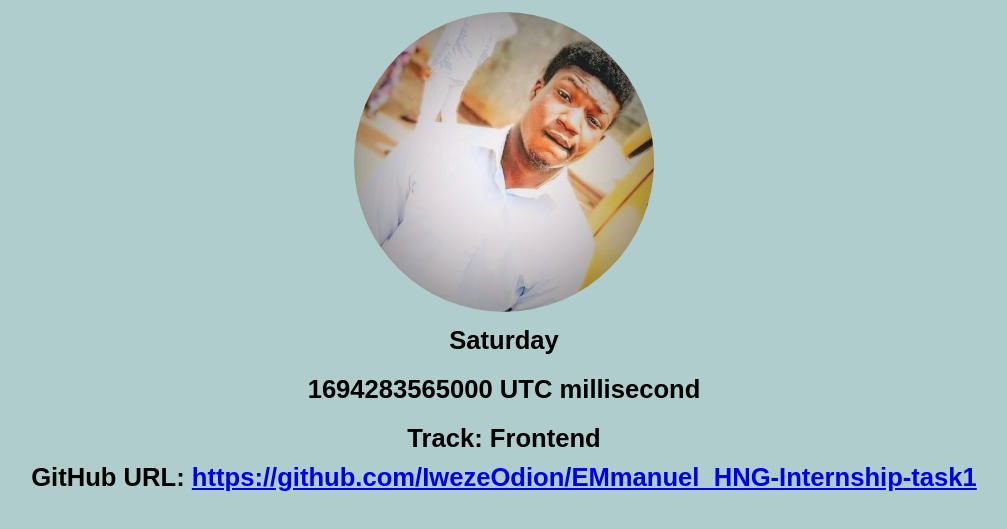
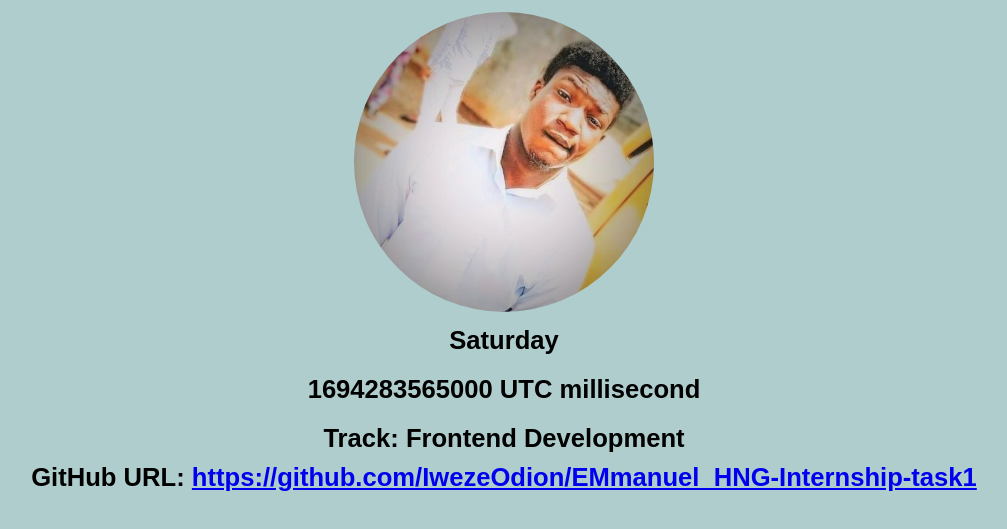
Before and after one commit to IwezeOdion/EMmanuel_HNG-Internship-task1, a plain HTML site: page index.html in a window 1280 px wide. Shown: the part 113-642 px from the top of the page, without its empty margins (136-1143 px from the left). Drawn offline with Linux system fonts and the light colour scheme.

Commit message:
HNGx-Task1

```diff
--- a/index.html
+++ b/index.html
@@ -15,7 +15,7 @@
 
     <div data-testid="currentDayOfTheWeek"></div>
     <div data-testid="currentUTCTime"></div>
-    <div data-testid="myTrack">Track: Frontend</div>
+    <div data-testid="myTrack">Track: Frontend Development</div>
     <span>GitHub URL: </span>
     <a data-testid="githubURL" href="https://github.com/IwezeOdion/EMmanuel_HNG-Internship-task1">https://github.com/IwezeOdion/EMmanuel_HNG-Internship-task1</a>
 
```
